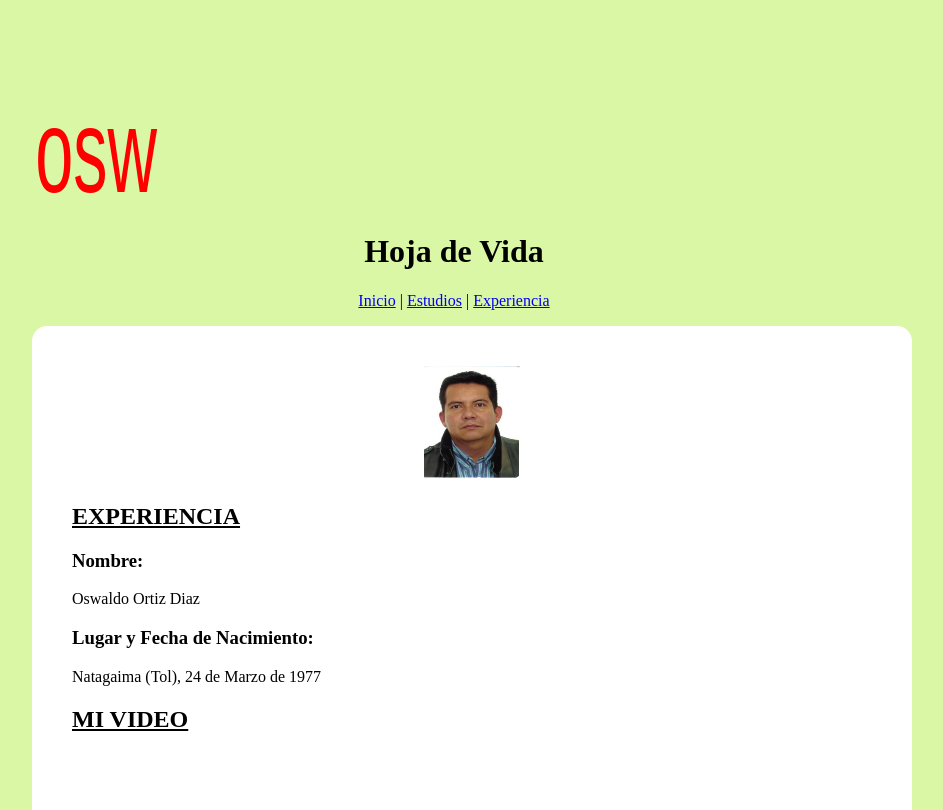
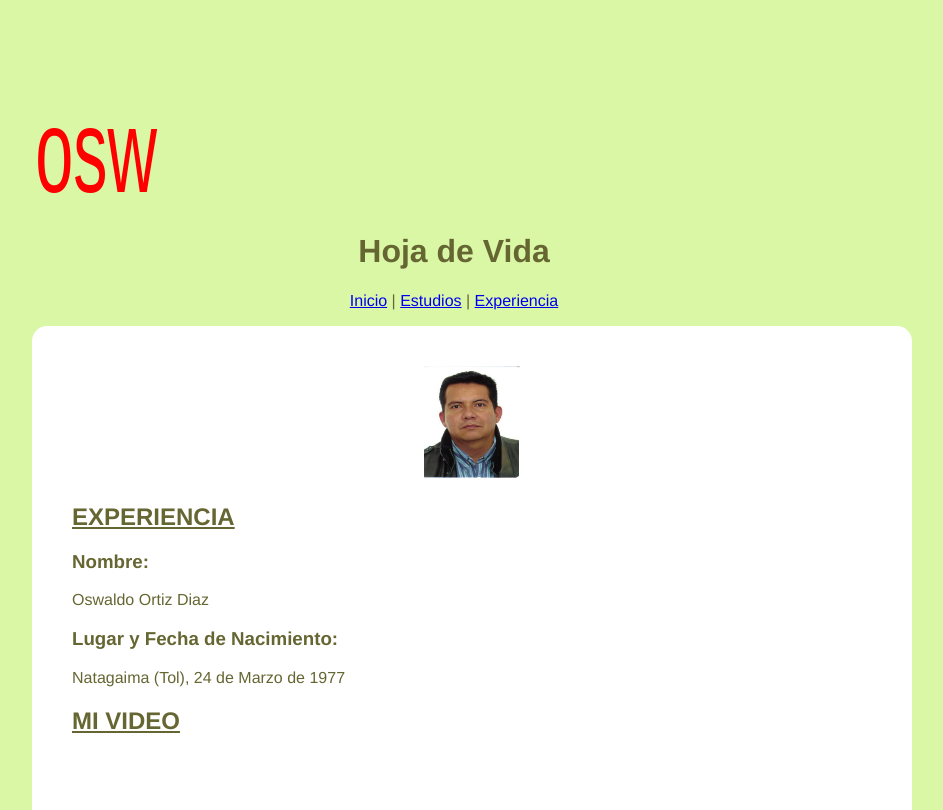
Before and after one commit to oswaldo77/Mi_Pagina_NextU-master, a plain HTML site: page Experiencia.html in a window 1280 px wide. Shown: the top 810 px of the page, without its empty margins (186-1129 px from the left). Drawn offline with Linux system fonts and the light colour scheme.

Commit message:
Cambio Fuente y Color
En este punto hago cambio de tipo de fuente y color

```diff
--- a/Experiencia.html
+++ b/Experiencia.html
@@ -5,19 +5,25 @@
 <meta charset="utf-8">
 <title>Mi Hoja de Vida</title>
 <style type="text/css">
+div#cabez {
+	font-family:Gotham, "Helvetica Neue", Helvetica,    Arial, sans-serif;
+	color: #666633;
+
+}
 
 div#logo {
 	margin-left:210px;
 	}
 
 div#cuerpo {
+	font-family: Gotham, "Helvetica Neue", Helvetica, Arial, sans-serif;
+	color: #666633;
 	margin-left:210px;
 	margin-right:320px;
-	color:black;
 	width: 800px;
     height: auto;
 	background:#FFFFFF;
-	float:clear;
+	float: clear;
 	padding: 40px 40px 0 40px;
 	-moz-border-radius: 15px;
     -webkit-border-radius: 15px;
@@ -47,8 +53,9 @@ footer {
  <text fill="#ff0000" stroke-width="0" x="165" y="140" id="svg_2" font-size="14" font-family="Arial" text-anchor="middle"  transform="matrix(4.890345573425293,0,0,8.461538314819336,-742.7628018558025,-1000.1538276672363) " stroke="#000000" >osw</text>
  </g>
 </svg></div>
-<center><h1>Hoja de Vida</h1></center><p>
-<center><a href="Index.html">Inicio</a> | <a href="Estudios.html">Estudios</a> | <a href="Experiencia.html">Experiencia</a></center>
+<div id="cabez"><center><h1>Hoja de Vida</h1></center><p>
+<center><a href="Index.html">Inicio</a> | <a href="Estudios.html">Estudios</a> | <a href="Experiencia.html">Experiencia</a></center></p></div>
+
 </header>
 <p>
 <div id="cuerpo">
@@ -71,6 +78,7 @@ Oswaldo Ortiz Diaz
 <audio controls>
   <source src="Audio/Grabacion1.mp3" type="audio/mp3">
 </audio>
+<br>
 </div>
 <center><footer>Powered by OSW Copyright &#169; 2017</footer></center>
 </body>
```
